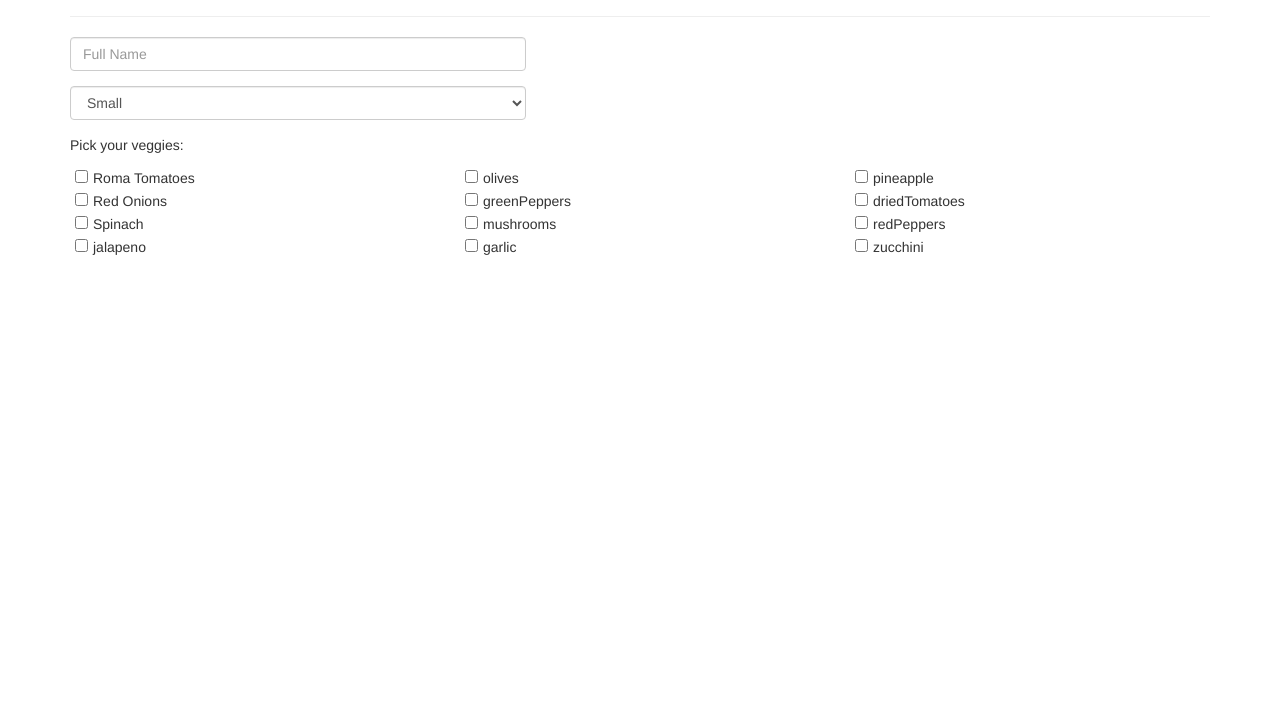
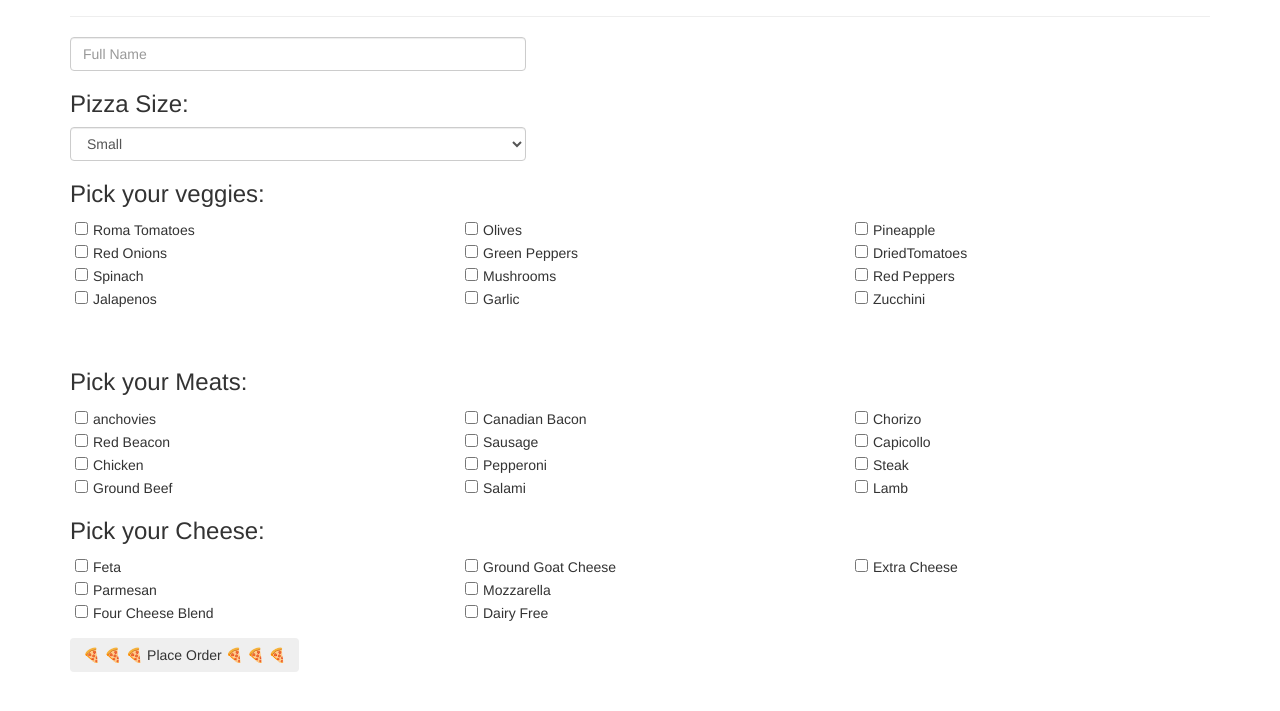
Before and after one commit to ElreyB/mario-pizza, a plain HTML site: page index.html in a window 1280 px wide. Shown: the part 83-794 px from the top of the page. Drawn offline with Linux system fonts and the light colour scheme.

Commit message:
WIP check logic of pizza cost

```diff
--- a/css/styles.css
+++ b/css/styles.css
@@ -2,12 +2,11 @@
   width: 40%;
 }
 
-.size {
+.size select {
   width: 40%;
   display: inline;
 }
 
 .toppings input{
   margin: 5px;
-
 }
--- a/index.html
+++ b/index.html
@@ -16,8 +16,9 @@
         <div class="form-group">
           <input type="text" class="form-control name" placeholder="Full Name">
         </div>
-        <div class="form-group">
-          <select class="form-control size">
+        <div class="form-group size">
+          <h3>Pizza Size:</h3>
+          <select class="form-control">
             <option>Small</option>
             <option>Medium</option>
             <option>Large</option>
@@ -25,28 +26,68 @@
           </select>
         </div>
         <div class="form-group toppings">
-          <p>Pick your veggies:</p>
+          <h3>Pick your veggies:</h3>
           <div class="row">
             <div class="col-sm-4">
               <input type="checkbox" name="toppings" value="romaTomatoes">Roma Tomatoes<br>
               <input type="checkbox" name="toppings" value="redOnions">Red Onions<br>
               <input type="checkbox" name="toppings" value="spinach">Spinach<br>
-              <input type="checkbox" name="toppings" value="jalapeno">jalapeno<br>
+              <input type="checkbox" name="toppings" value="jalapeno">Jalapenos<br>
             </div>
             <div class="col-sm-4">
-              <input type="checkbox" name="toppings" value="olives">olives<br>
-              <input type="checkbox" name="toppings" value="greenPeppers">greenPeppers<br>
-              <input type="checkbox" name="toppings" value="mushrooms">mushrooms<br>
-              <input type="checkbox" name="toppings" value="garlic">garlic<br>
+              <input type="checkbox" name="toppings" value="olives">Olives<br>
+              <input type="checkbox" name="toppings" value="greenPeppers">Green Peppers<br>
+              <input type="checkbox" name="toppings" value="mushrooms">Mushrooms<br>
+              <input type="checkbox" name="toppings" value="garlic">Garlic<br>
             </div>
             <div class="col-sm-4">
-              <input type="checkbox" name="toppings" value="pineapple">pineapple<br>
-              <input type="checkbox" name="toppings" value="driedTomatoes">driedTomatoes<br>
-              <input type="checkbox" name="toppings" value="redPeppers">redPeppers<br>
-              <input type="checkbox" name="toppings" value="zucchini">zucchini<br>
+              <input type="checkbox" name="toppings" value="pineapple">Pineapple<br>
+              <input type="checkbox" name="toppings" value="driedTomatoes">DriedTomatoes<br>
+              <input type="checkbox" name="toppings" value="redPeppers">Red Peppers<br>
+              <input type="checkbox" name="toppings" value="zucchini">Zucchini<br>
+            </div>
+          </div>
+          <br>
+          <br>
+          <h3>Pick your Meats:</h3>
+          <div class="row">
+            <div class="col-sm-4">
+              <input type="checkbox" name="toppings" value="anchovies">anchovies<br>
+              <input type="checkbox" name="toppings" value="bacon">Red Beacon<br>
+              <input type="checkbox" name="toppings" value="chicken">Chicken<br>
+              <input type="checkbox" name="toppings" value="groundBeef">Ground Beef<br>
+            </div>
+            <div class="col-sm-4">
+              <input type="checkbox" name="toppings" value="canadianBacon">Canadian Bacon<br>
+              <input type="checkbox" name="toppings" value="sausage">Sausage<br>
+              <input type="checkbox" name="toppings" value="pepperoni">Pepperoni<br>
+              <input type="checkbox" name="toppings" value="salami">Salami<br>
+            </div>
+            <div class="col-sm-4">
+              <input type="checkbox" name="toppings" value="chorizo">Chorizo<br>
+              <input type="checkbox" name="toppings" value="capicollo">Capicollo<br>
+              <input type="checkbox" name="toppings" value="steak">Steak<br>
+              <input type="checkbox" name="toppings" value="lamb">Lamb<br>
+            </div>
+          </div>
+          <h3>Pick your Cheese:</h3>
+          <div class="row">
+            <div class="col-sm-4">
+              <input type="checkbox" name="toppings" value="feta">Feta<br>
+              <input type="checkbox" name="toppings" value="parmesan">Parmesan<br>
+              <input type="checkbox" name="toppings" value="fourCheese">Four Cheese Blend<br>
+            </div>
+            <div class="col-sm-4">
+              <input type="checkbox" name="toppings" value="goat">Ground Goat Cheese<br>
+              <input type="checkbox" name="toppings" value="mozzarella">Mozzarella<br>
+              <input type="checkbox" name="toppings" value="dairyFree">Dairy Free<br>
+            </div>
+            <div class="col-sm-4">
+              <input type="checkbox" name="toppings" value="extra">Extra Cheese<br>
             </div>
           </div>
         </div>
+        <button type="submit" class="btn">🍕 🍕 🍕 Place Order 🍕 🍕 🍕</button>
       </form>
     </div>
   </body>
--- a/js/scripts.js
+++ b/js/scripts.js
@@ -0,0 +1,36 @@
+// Business Logic
+function Costumer(name){
+  this.name = name;
+}
+
+function Pizza(size, toppings){
+  this.size = size;
+  this.toppings = toppings;
+}
+
+function sizeCost(size){
+  var cost = 5;
+  switch(size) {
+    case "Small":
+      return (cost - 2);
+    case "Lager":
+      return (cost + 1);
+    case "Extra larger":
+      return (cost + 2);
+    default:
+      return cost;
+  }
+}
+function toppingsCost(toppings){
+  var cost = 0;
+  toppings.reduce((sum, topping) => cost = sum + 1, cost);
+  return cost;
+}
+
+Pizza.prototype.toppingsCost = function(toppings){
+ return toppingsCost(toppings);
+};
+
+Pizza.prototype.sizeCost = function(size){
+  return sizeCost(size);
+};
```
